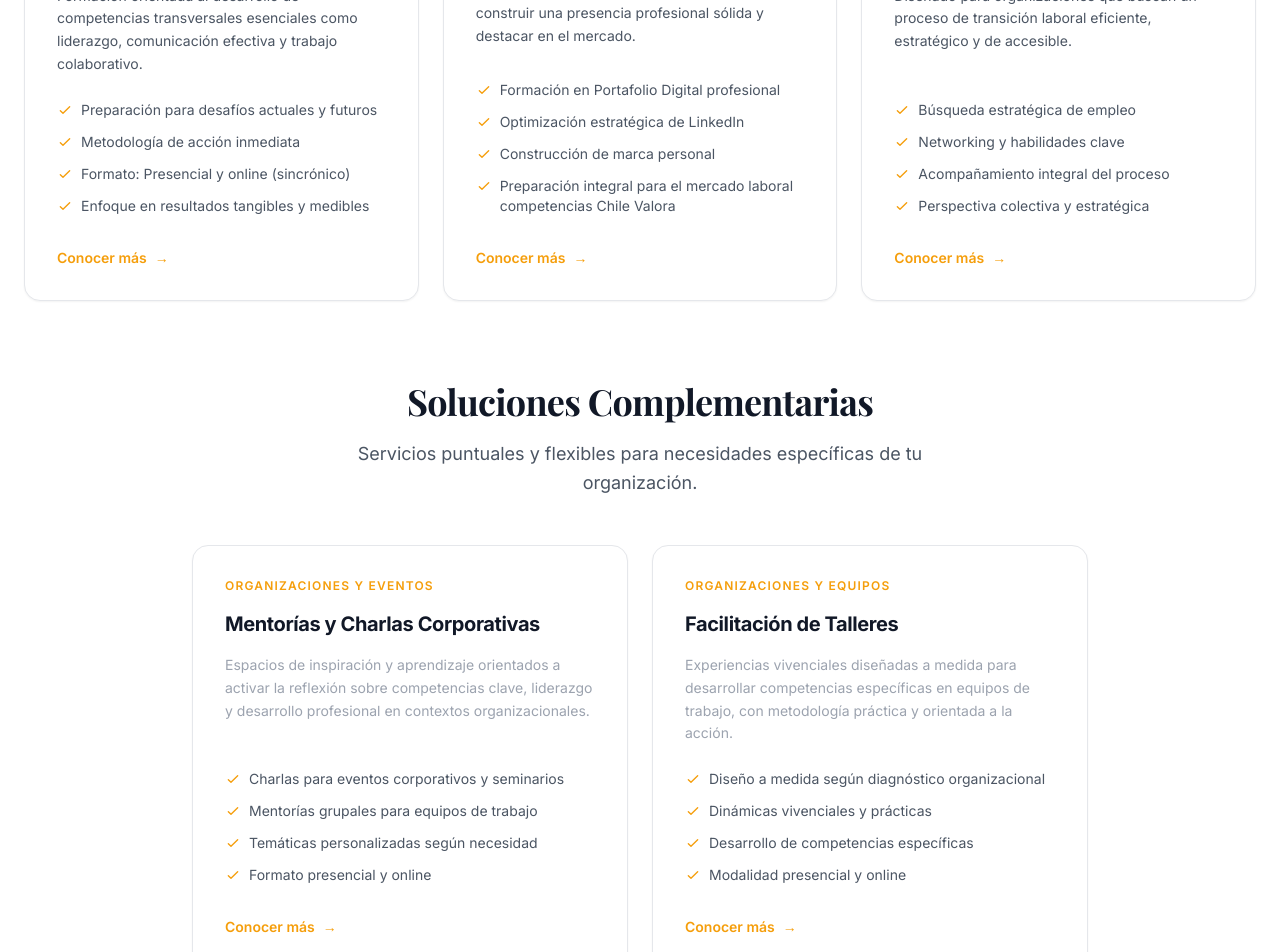
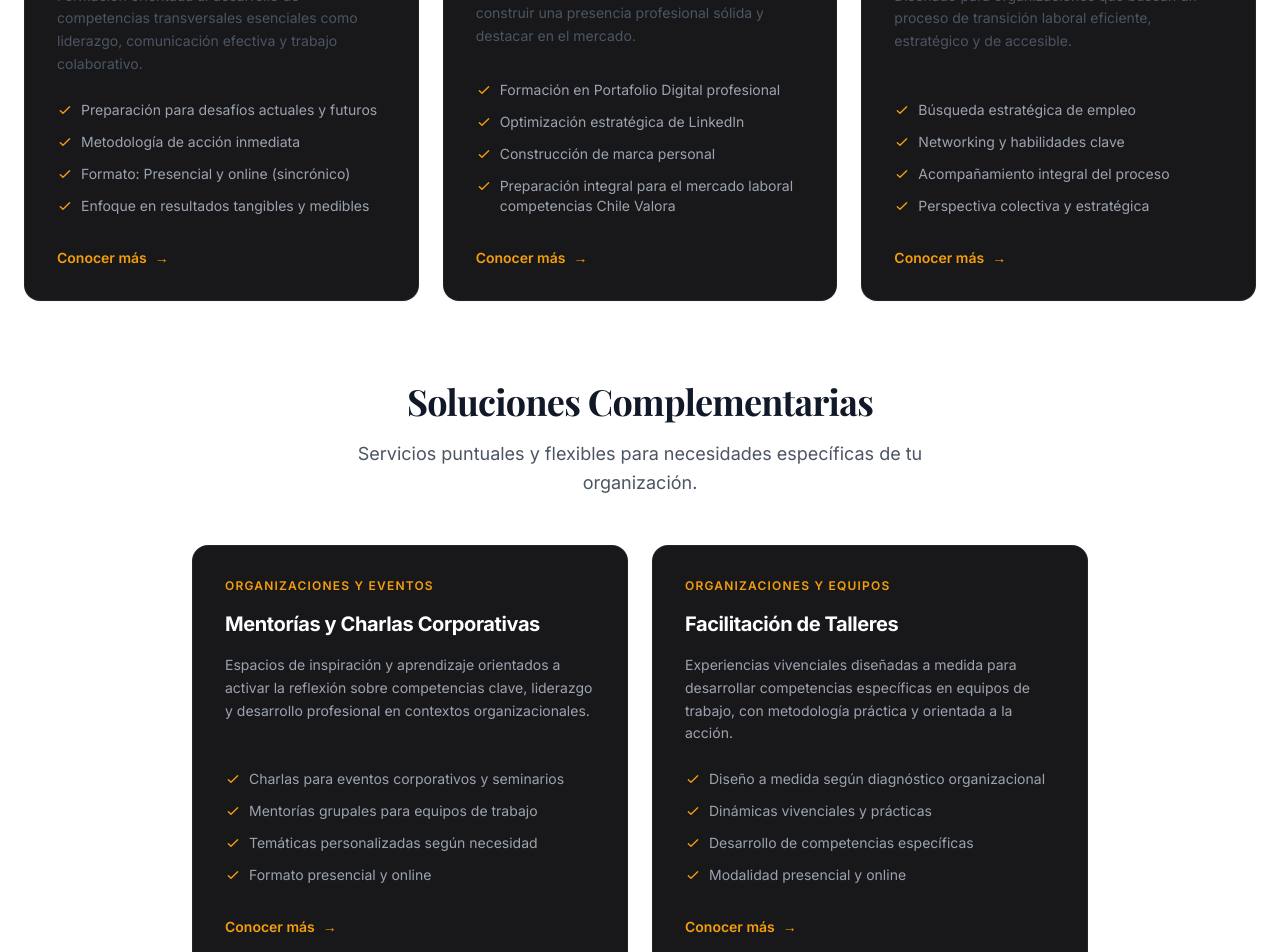
Before and after one commit to mauro6287-blip/alicia-morales-coach, a Next.js app: page / in a window 1280 px wide. Shown: the part 1340-2292 px from the top of the page. Built offline with nearby package versions, Linux system fonts and the light colour scheme; a web font is replaced by a local one.

Commit message:
Restore dark cards on white section background in Nuestras Soluciones

```diff
--- a/sections/Problemas.tsx
+++ b/sections/Problemas.tsx
@@ -63,12 +63,12 @@ export default function Problemas() {
                     {soluciones.map((solucion, index) => (
                         <div
                             key={index}
-                            className="group flex flex-col rounded-2xl border border-gray-200 bg-white p-8 shadow-sm transition-all duration-300 hover:-translate-y-1 hover:border-primary/50 hover:shadow-lg hover:shadow-primary/10"
+                            className="group flex flex-col rounded-2xl border border-white/5 bg-[#18181b] p-8 shadow-sm transition-all duration-300 hover:-translate-y-1 hover:border-primary/50 hover:shadow-lg hover:shadow-primary/5"
                         >
                             <span className="mb-4 text-xs font-semibold uppercase tracking-widest text-primary">
                                 {solucion.categoria}
                             </span>
-                            <h3 className="mb-4 text-xl font-bold text-gray-900">
+                            <h3 className="mb-4 text-xl font-bold text-white">
                                 {solucion.titulo}
                             </h3>
                             <p className="mb-6 flex-grow text-sm leading-relaxed text-gray-600">
@@ -77,7 +77,7 @@ export default function Problemas() {
 
                             <ul className="mb-8 space-y-3">
                                 {solucion.features.map((feature, idx) => (
-                                    <li key={idx} className="flex items-start gap-2 text-sm text-gray-600">
+                                    <li key={idx} className="flex items-start gap-2 text-sm text-gray-400">
                                         <svg className="mt-0.5 h-4 w-4 flex-shrink-0 text-primary" fill="none" stroke="currentColor" viewBox="0 0 24 24">
                                             <path strokeLinecap="round" strokeLinejoin="round" strokeWidth={2} d="M5 13l4 4L19 7" />
                                         </svg>
@@ -110,30 +110,30 @@ export default function Problemas() {
                 </div>
 
                 <div className="mx-auto grid max-w-4xl gap-6 md:grid-cols-2">
-                    <div className="group flex flex-col rounded-2xl border border-gray-200 bg-white p-8 shadow-sm transition-all duration-300 hover:-translate-y-1 hover:border-primary/50 hover:shadow-lg hover:shadow-primary/10">
+                    <div className="group flex flex-col rounded-2xl border border-white/5 bg-[#18181b] p-8 shadow-sm transition-all duration-300 hover:-translate-y-1 hover:border-primary/50 hover:shadow-lg hover:shadow-primary/5">
                         <span className="mb-4 text-xs font-semibold uppercase tracking-widest text-primary">
                             ORGANIZACIONES Y EVENTOS
                         </span>
-                        <h3 className="mb-4 text-xl font-bold text-gray-900">
+                        <h3 className="mb-4 text-xl font-bold text-white">
                             Mentorías y Charlas Corporativas
                         </h3>
                         <p className="mb-6 flex-grow text-sm leading-relaxed text-gray-400">
                             Espacios de inspiración y aprendizaje orientados a activar la reflexión sobre competencias clave, liderazgo y desarrollo profesional en contextos organizacionales.
                         </p>
                         <ul className="mb-8 space-y-3">
-                            <li className="flex items-start gap-2 text-sm text-gray-600">
+                            <li className="flex items-start gap-2 text-sm text-gray-400">
                                 <svg className="mt-0.5 h-4 w-4 flex-shrink-0 text-primary" fill="none" stroke="currentColor" viewBox="0 0 24 24"><path strokeLinecap="round" strokeLinejoin="round" strokeWidth={2} d="M5 13l4 4L19 7" /></svg>
                                 <span>Charlas para eventos corporativos y seminarios</span>
                             </li>
-                            <li className="flex items-start gap-2 text-sm text-gray-600">
+                            <li className="flex items-start gap-2 text-sm text-gray-400">
                                 <svg className="mt-0.5 h-4 w-4 flex-shrink-0 text-primary" fill="none" stroke="currentColor" viewBox="0 0 24 24"><path strokeLinecap="round" strokeLinejoin="round" strokeWidth={2} d="M5 13l4 4L19 7" /></svg>
                                 <span>Mentorías grupales para equipos de trabajo</span>
                             </li>
-                            <li className="flex items-start gap-2 text-sm text-gray-600">
+                            <li className="flex items-start gap-2 text-sm text-gray-400">
                                 <svg className="mt-0.5 h-4 w-4 flex-shrink-0 text-primary" fill="none" stroke="currentColor" viewBox="0 0 24 24"><path strokeLinecap="round" strokeLinejoin="round" strokeWidth={2} d="M5 13l4 4L19 7" /></svg>
                                 <span>Temáticas personalizadas según necesidad</span>
                             </li>
-                            <li className="flex items-start gap-2 text-sm text-gray-600">
+                            <li className="flex items-start gap-2 text-sm text-gray-400">
                                 <svg className="mt-0.5 h-4 w-4 flex-shrink-0 text-primary" fill="none" stroke="currentColor" viewBox="0 0 24 24"><path strokeLinecap="round" strokeLinejoin="round" strokeWidth={2} d="M5 13l4 4L19 7" /></svg>
                                 <span>Formato presencial y online</span>
                             </li>
@@ -144,30 +144,30 @@ export default function Problemas() {
                         </a>
                     </div>
 
-                    <div className="group flex flex-col rounded-2xl border border-gray-200 bg-white p-8 shadow-sm transition-all duration-300 hover:-translate-y-1 hover:border-primary/50 hover:shadow-lg hover:shadow-primary/10">
+                    <div className="group flex flex-col rounded-2xl border border-white/5 bg-[#18181b] p-8 shadow-sm transition-all duration-300 hover:-translate-y-1 hover:border-primary/50 hover:shadow-lg hover:shadow-primary/5">
                         <span className="mb-4 text-xs font-semibold uppercase tracking-widest text-primary">
                             ORGANIZACIONES Y EQUIPOS
                         </span>
-                        <h3 className="mb-4 text-xl font-bold text-gray-900">
+                        <h3 className="mb-4 text-xl font-bold text-white">
                             Facilitación de Talleres
                         </h3>
                         <p className="mb-6 flex-grow text-sm leading-relaxed text-gray-400">
                             Experiencias vivenciales diseñadas a medida para desarrollar competencias específicas en equipos de trabajo, con metodología práctica y orientada a la acción.
                         </p>
                         <ul className="mb-8 space-y-3">
-                            <li className="flex items-start gap-2 text-sm text-gray-600">
+                            <li className="flex items-start gap-2 text-sm text-gray-400">
                                 <svg className="mt-0.5 h-4 w-4 flex-shrink-0 text-primary" fill="none" stroke="currentColor" viewBox="0 0 24 24"><path strokeLinecap="round" strokeLinejoin="round" strokeWidth={2} d="M5 13l4 4L19 7" /></svg>
                                 <span>Diseño a medida según diagnóstico organizacional</span>
                             </li>
-                            <li className="flex items-start gap-2 text-sm text-gray-600">
+                            <li className="flex items-start gap-2 text-sm text-gray-400">
                                 <svg className="mt-0.5 h-4 w-4 flex-shrink-0 text-primary" fill="none" stroke="currentColor" viewBox="0 0 24 24"><path strokeLinecap="round" strokeLinejoin="round" strokeWidth={2} d="M5 13l4 4L19 7" /></svg>
                                 <span>Dinámicas vivenciales y prácticas</span>
                             </li>
-                            <li className="flex items-start gap-2 text-sm text-gray-600">
+                            <li className="flex items-start gap-2 text-sm text-gray-400">
                                 <svg className="mt-0.5 h-4 w-4 flex-shrink-0 text-primary" fill="none" stroke="currentColor" viewBox="0 0 24 24"><path strokeLinecap="round" strokeLinejoin="round" strokeWidth={2} d="M5 13l4 4L19 7" /></svg>
                                 <span>Desarrollo de competencias específicas</span>
                             </li>
-                            <li className="flex items-start gap-2 text-sm text-gray-600">
+                            <li className="flex items-start gap-2 text-sm text-gray-400">
                                 <svg className="mt-0.5 h-4 w-4 flex-shrink-0 text-primary" fill="none" stroke="currentColor" viewBox="0 0 24 24"><path strokeLinecap="round" strokeLinejoin="round" strokeWidth={2} d="M5 13l4 4L19 7" /></svg>
                                 <span>Modalidad presencial y online</span>
                             </li>
```
